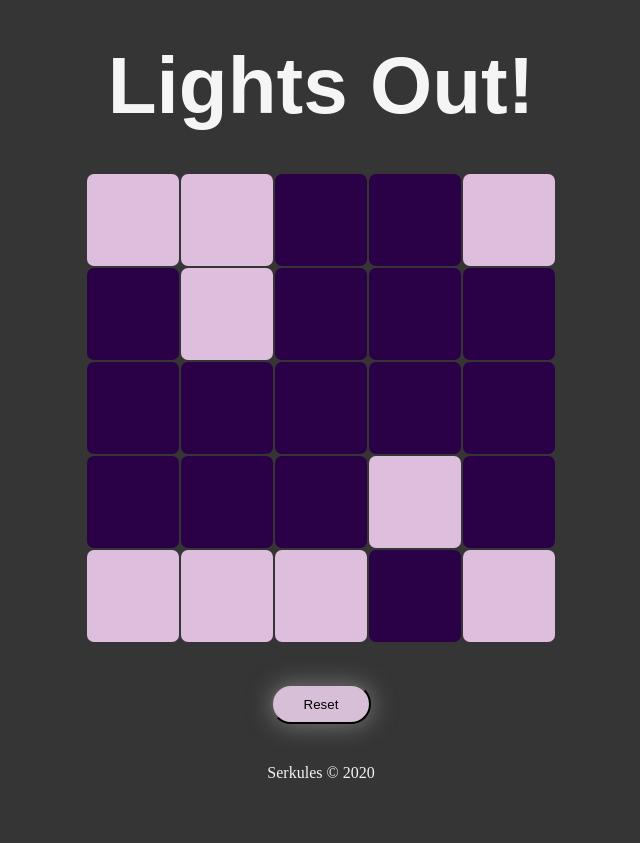
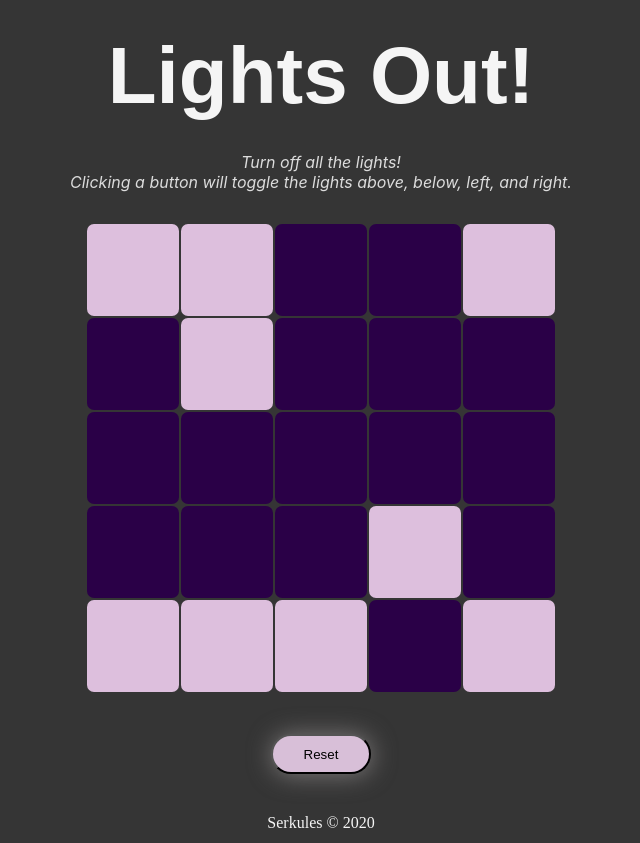
Before and after one commit to DruSerkes/lights-out, a React (Create React App) app: page / in a window 1280 px wide. Shown: the whole page, without its empty margins (319-959 px from the left). Before the commit the page ends 800 px from the top, so only its background shows below. Built offline with nearby package versions, Linux system fonts and the light colour scheme; the HTML template or start-up script is replaced by a standard one.

Commit message:
add directions

```diff
--- a/src/Board.css
+++ b/src/Board.css
@@ -4,7 +4,7 @@
 }
 
 .Board-Title {
-	margin: 40px;
+	margin: 30px;
 	color: whitesmoke;
 	font-family: fantasy, Georgia, Times, 'Times New Roman', serif;
 	font-size: 5rem;
@@ -37,6 +37,13 @@
 	box-shadow: 1px 2px 25px #a8a8a8, -1px -2px 20px #b7b7b7;
 }
 
+.Board-Directions {
+	margin-bottom: 30px;
+	margin-top: 0px;
+	color: gainsboro;
+	padding: 0px 5px;
+}
+
 @media only screen and (max-height: 700px) {
 	.Board-Title {
 		margin: 20px;
--- a/src/Board.js
+++ b/src/Board.js
@@ -131,6 +131,12 @@ function Board({ nrows = 5, ncols = 5, chanceLightStartsOn = 0.4 }) {
 	return (
 		<div className="Board">
 			<h1 className="Board-Title">Lights Out!</h1>
+			<p className="Board-Directions">
+				<em>
+					Turn off all the lights! <br /> Clicking a button will toggle the lights above, below, left, and
+					right.
+				</em>
+			</p>
 			<table className="Board-Game">
 				<tbody>{tableBody}</tbody>
 			</table>
```
